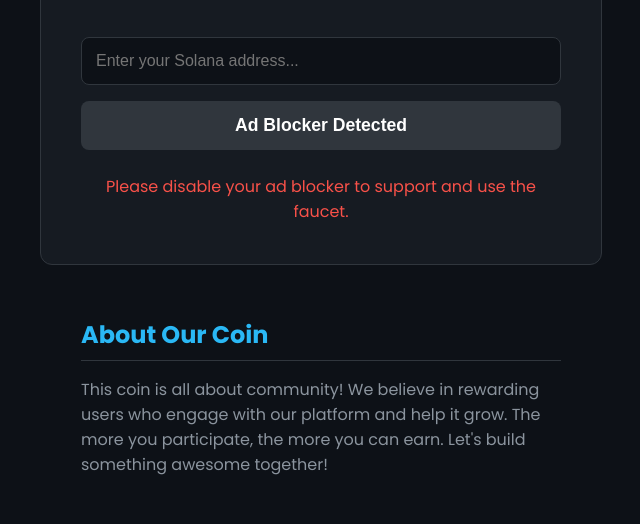
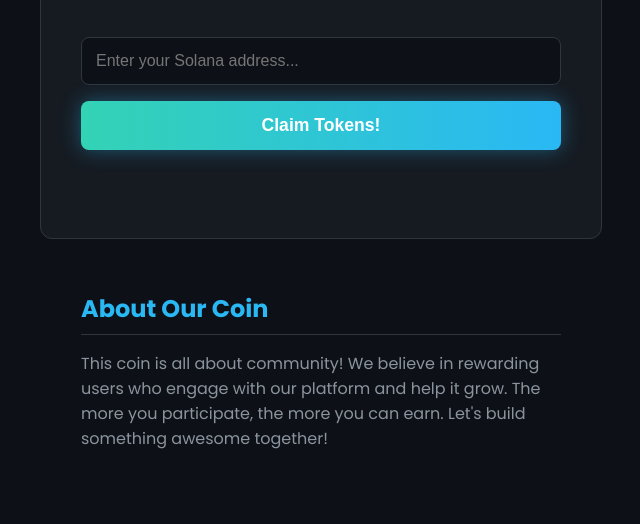
Before and after one commit to itzhenryzz/irisincentiveweb, a plain HTML site: page index.html in a window 1280 px wide. Shown: the part 204-728 px from the top of the page, without its empty margins (319-959 px from the left). Drawn offline with Linux system fonts and the light colour scheme.

Commit message:
feat: Forgot script to load bait

```diff
--- a/index.html
+++ b/index.html
@@ -4,6 +4,7 @@
     <meta charset="UTF-8">
     <meta name="viewport" content="width=device-width, initial-scale=1.0">
     <title>My Memecoin Faucet</title>
+    <script src="ads.js" async></script>
     <link rel="preconnect" href="https://fonts.googleapis.com">
     <link rel="preconnect" href="https://fonts.gstatic.com" crossorigin>
     <link href="https://fonts.googleapis.com/css2?family=Poppins:wght@400;600;700&display=swap" rel="stylesheet">
```
